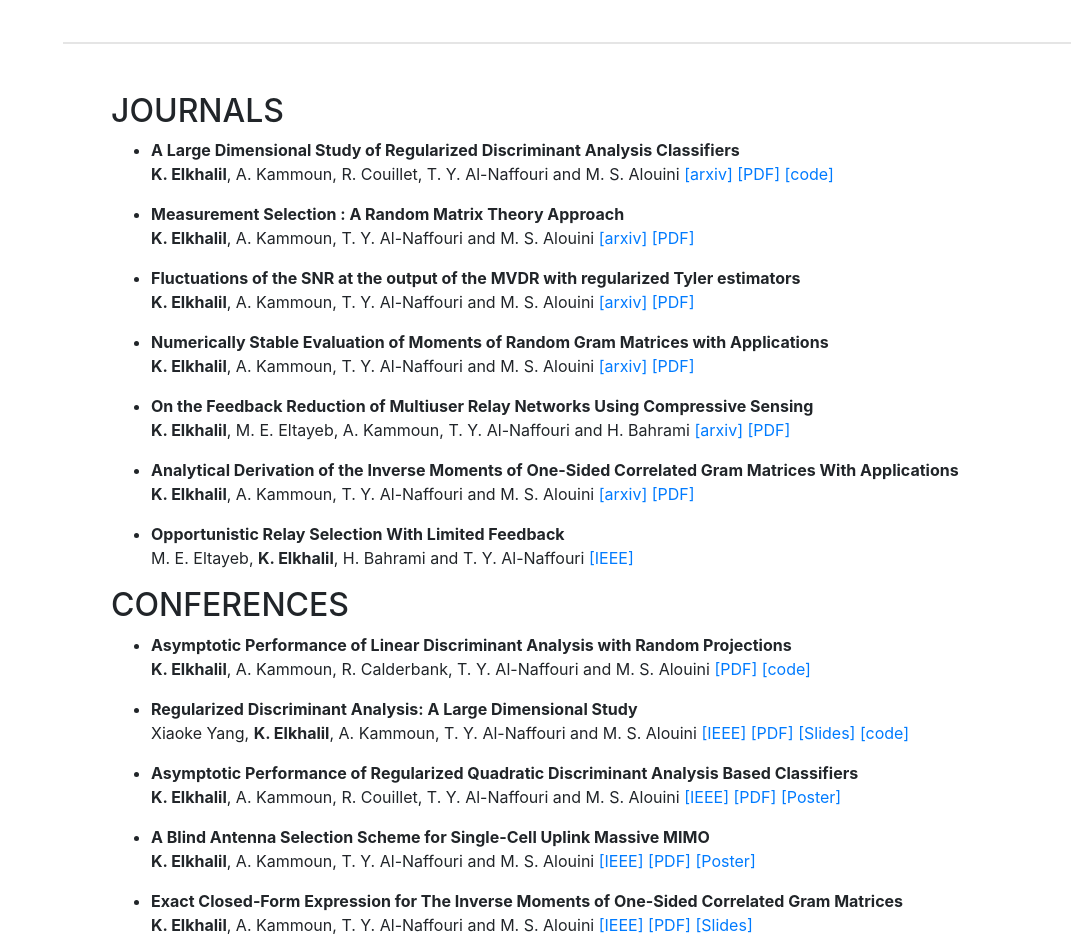
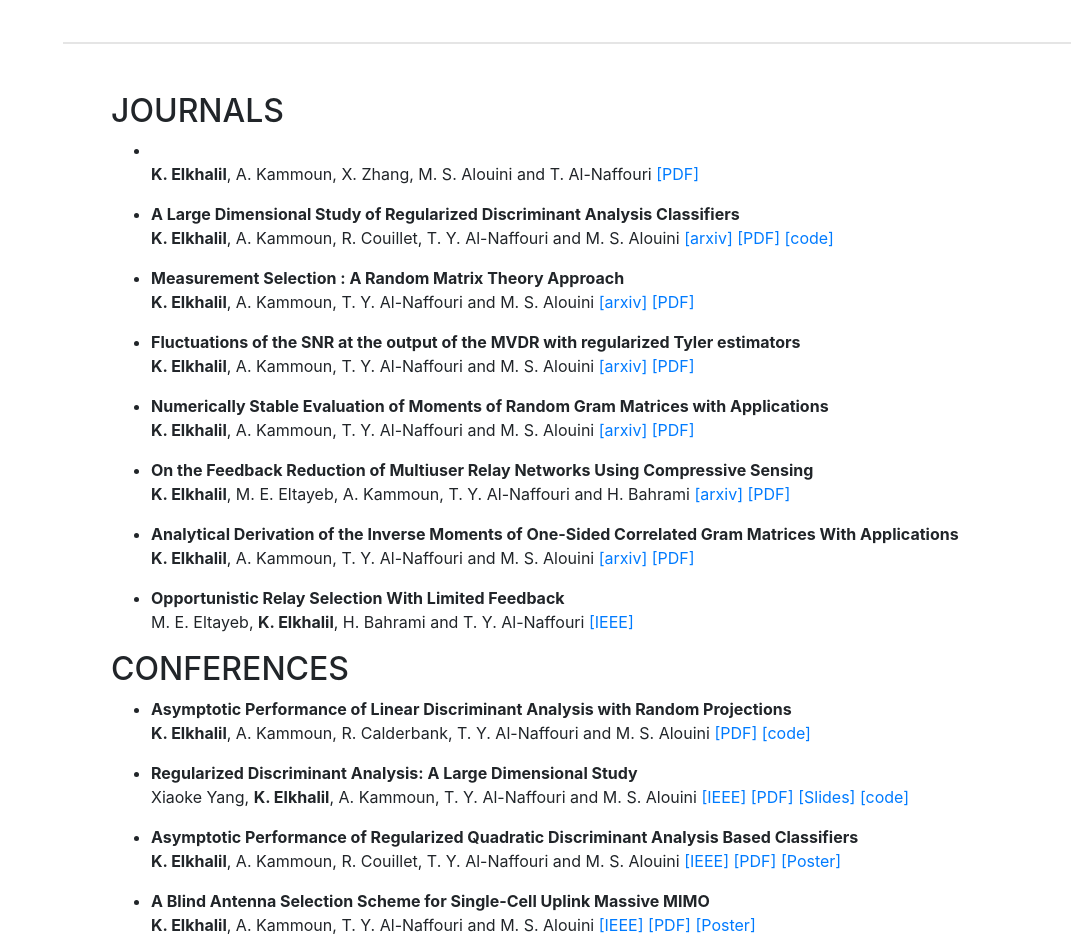
Before and after one commit to KhalilElkhalil/khalilelkhalil.github.io, a website with bundled scripts: page index.html in a window 1280 px wide. Shown: the part 1560-2498 px from the top of the page, without its empty margins (209-1280 px from the left). Built offline with nearby package versions, Linux system fonts and the light colour scheme; a web font is replaced by a local one.

Commit message:
publications

```diff
--- a/index.html
+++ b/index.html
@@ -149,10 +149,13 @@
           <h2>Journals</h2>
 
           <ul>
+            <li> <b> </b></li>
+            <p> <b>K. Elkhalil</b>, A. Kammoun, X. Zhang, M. S. Alouini and T. Al-Naffouri <a href ="publications\TSP_draft.pdf">[PDF]</a>
+            </p>
+
             <li> <b>A Large Dimensional Study of Regularized Discriminant Analysis Classifiers </b></li>
             <p> <b>K. Elkhalil</b>, A. Kammoun, R. Couillet, T. Y. Al-Naffouri and M. S. Alouini <a href="https://arxiv.org/abs/1711.00382"> [arxiv]
               <a href ="publications\IT2018.pdf">[PDF]</a> <a href ="https://github.com/KhalilElkhalil/Large-Dimensional-Discriminant-Analysis-Classifiers-with-Random-Matrix-Theory">[code]</a>
-
              </a></p>
              <li> <b> Measurement Selection : A Random Matrix Theory Approach </b></li>
              <p> <b>K. Elkhalil</b>, A. Kammoun, T. Y. Al-Naffouri and M. S. Alouini <a href="https://arxiv.org/abs/1612.04646"> [arxiv]
```
